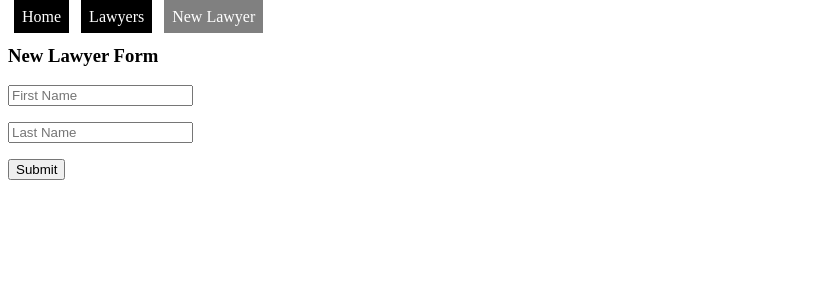
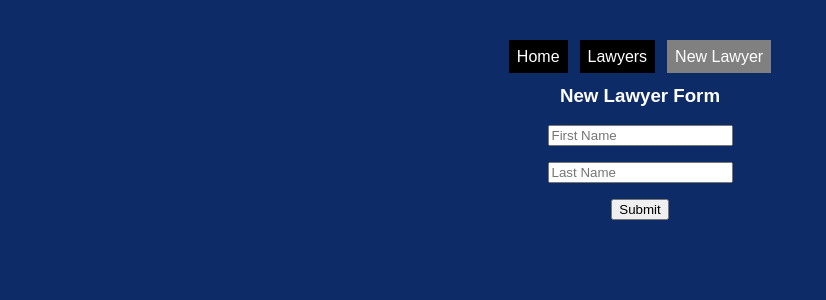
Before and after one commit to rregalado17/litigation-manager-frontend, a React (Create React App) app: page /lawyers/new in a window 1280 px wide. Shown: the top 300 px of the page, without its empty margins (0-826 px from the left). Built offline with nearby package versions, Linux system fonts and the light colour scheme; no server answers.

Commit message:
updated components

```diff
--- a/src/App.css
+++ b/src/App.css
@@ -0,0 +1,7 @@
+body {
+    background-color: #0d2b66;
+    color: white;
+    padding: 40px;
+    font-family: Arial;
+    text-align: center;
+  }
--- a/src/App.js
+++ b/src/App.js
@@ -7,7 +7,7 @@ import './App.css';
 import Home from './components/Home'
 import LawyersContainer from './containers/LawyersContainer'
 import NavBar from './components/NavBar'
-
+import './App.css';
 
 
 class App extends React.Component {
--- a/src/actions/addLitigation.js
+++ b/src/actions/addLitigation.js
@@ -1,5 +1,5 @@
 export const addLitigation = (litigation, lawyerId) => {
-
+    console.log(6)
     return (dispatch) => {
         fetch(`http://localhost:3000/api/v1/lawyers/${lawyerId}/litigations`, {
             method: 'POST',
@@ -9,6 +9,12 @@ export const addLitigation = (litigation, lawyerId) => {
             body: JSON.stringify(litigation)
         })
         .then(res => res.json())
-        .then(lawyer => dispatch({type: 'ADD_LITIGATION', payload: lawyer}))
+
+        .then(lawyer => {
+            dispatch({type: 'ADD_LITIGATION', payload: lawyer})
+            console.log(7)
+        })
+        console.log(8)
     }
+    console.log(9)
 }
--- a/src/components/LawyerInput.js
+++ b/src/components/LawyerInput.js
@@ -1,6 +1,7 @@
 import React from 'react'
 import { connect } from 'react-redux'
 import { addLawyer } from '../actions/addLawyer'
+
 
 class LawyerInput extends React.Component {
 
--- a/src/components/Lawyers.js
+++ b/src/components/Lawyers.js
@@ -1,5 +1,6 @@
 import React from 'react'
 import { Link } from 'react-router-dom'
+import LikeButton from './LikeButton'
 
 const Lawyers = (props) => {
 
@@ -7,7 +8,7 @@ const Lawyers = (props) => {
         <div>
             <h3>Browse the list of lawyers in our system:</h3>
             <h4>{props.lawyers.map(lawyer =>
-                <div key={lawyer.id}><Link to={`/lawyers/${lawyer.id}`}>{lawyer.first_name} {lawyer.last_name}</Link></div>)} </h4>
+                <div key={lawyer.id}><Link to={`/lawyers/${lawyer.id}`}>{lawyer.first_name} {lawyer.last_name}</Link> <LikeButton/></div>)}</h4>
 
         </div>
     )
--- /dev/null
+++ b/src/components/LikeButton.js
@@ -0,0 +1,22 @@
+import React from 'react'
+
+class LikeButton extends React.Component {
+
+    state = {likes: 0}
+
+
+    handleLike = () => {
+        this.setState(state => ({
+            likes: state.likes + 1,
+        }))
+    }
+
+    render () {
+        return(
+            <div>
+                <button onClick={this.handleLike}>Like this Lawyer:{this.state.likes}</button>
+            </div>
+        )
+    }
+}
+export default LikeButton
--- a/src/components/LitigationForm.js
+++ b/src/components/LitigationForm.js
@@ -20,8 +20,10 @@ class LitigationForm extends React.Component {
     }
 
     handleSubmit = (event) => {
+        console.log(2)
         event.preventDefault()
         this.props.addLitigation(this.state, this.props.lawyer.id)
+        console.log(3)
         this.setState({
             status: 'Active',
             caption: '',
@@ -31,9 +33,11 @@ class LitigationForm extends React.Component {
             // costs: '',
             lawyer: ''
         })
+        console.log(4)
     }
 
     render() {
+        console.log(5)
         return (
             <div>
                 <form onSubmit={this.handleSubmit}>
--- a/src/containers/LawyersContainer.js
+++ b/src/containers/LawyersContainer.js
@@ -8,7 +8,6 @@ import {fetchLawyers} from '../actions/fetchLawyers'
 import Lawyers from '../components/Lawyers'
 import Lawyer from '../components/Lawyer'
 import LawyerInput from '../components/LawyerInput'
-
 import Litigations from '../components/Litigations'
 
 
--- a/src/containers/LitigationsContainer.js
+++ b/src/containers/LitigationsContainer.js
@@ -6,6 +6,7 @@ import Litigations from '../components/Litigations'
 class LitigationsContainer extends React.Component {
 
     render() {
+        console.log(1)
         return (
             <div>
                 <LitigationForm lawyer={this.props.lawyer}/>
--- a/src/reducers/lawyerReducer.js
+++ b/src/reducers/lawyerReducer.js
@@ -1,5 +1,5 @@
 export default function lawyerReducer(state = {lawyers: []}, action) {
-
+    console.log(10)
     switch (action.type){
         case 'FETCH_LAWYERS':
             return {lawyers: action.payload}
@@ -37,7 +37,7 @@ export default function lawyerReducer(state = {lawyers: []}, action) {
             })
             return {...state, lawyers: editLit}
 
-            default:
+        default:
             return state
 
     }
```
Also changed, not shown: 1 other file (tests, documents, lock files or other folders).
